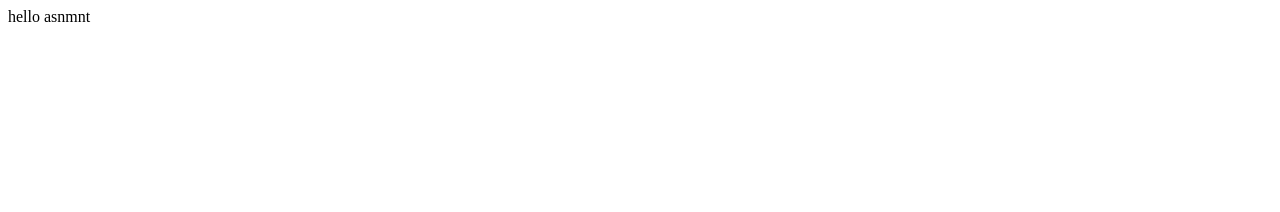
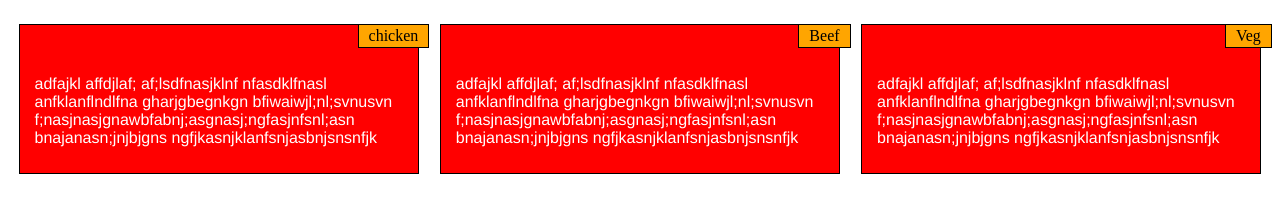
Before and after one commit to husainqasim/Solution_Assignment2, a plain HTML site: page index.html in a window 1280 px wide. Drawn offline with Linux system fonts and the light colour scheme.

Commit message:
big paras done

```diff
--- a/index.html
+++ b/index.html
@@ -1,10 +1,22 @@
 <!DOCTYPE html>
 <html>
+
 <head>
+	<link href= "css/style.css" rel="stylesheet">
+
 	<title></title>
 </head>
 <body>
-	<div>hello asnmnt</div>
+
+<div class="row">
+
+  <div class="col-lg-4 col-md-6 col-sm-12"><p id = "p1">chicken</p><p class = "p2">adfajkl  affdjlaf; af;lsdfnasjklnf nfasdklfnasl anfklanflndlfna gharjgbegnkgn bfiwaiwjl;nl;svnusvn f;nasjnasjgnawbfabnj;asgnasj;ngfasjnfsnl;asn bnajanasn;jnjbjgns ngfjkasnjklanfsnjasbnjsnsnfjk
+  </p></div>
+  <div class="col-lg-4 col-md-6 col-sm-12"><p id = "p1">Beef</p><p class = "p2">adfajkl  affdjlaf; af;lsdfnasjklnf nfasdklfnasl anfklanflndlfna gharjgbegnkgn bfiwaiwjl;nl;svnusvn f;nasjnasjgnawbfabnj;asgnasj;ngfasjnfsnl;asn bnajanasn;jnjbjgns ngfjkasnjklanfsnjasbnjsnsnfjk</p></div>
+  <div class="col-lg-4 col-md-12 col-sm-12"><p id = "p1">Veg</p><p class = "p3 p4 p5">adfajkl  affdjlaf; af;lsdfnasjklnf nfasdklfnasl anfklanflndlfna gharjgbegnkgn bfiwaiwjl;nl;svnusvn f;nasjnasjgnawbfabnj;asgnasj;ngfasjnfsnl;asn bnajanasn;jnjbjgns ngfjkasnjklanfsnjasbnjsnsnfjk</p></div>
+
+</div>
+
 
 </body>
 </html>
```
